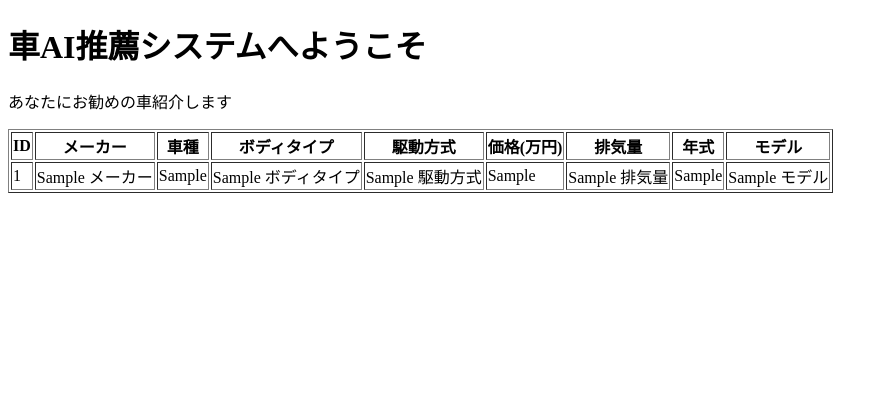
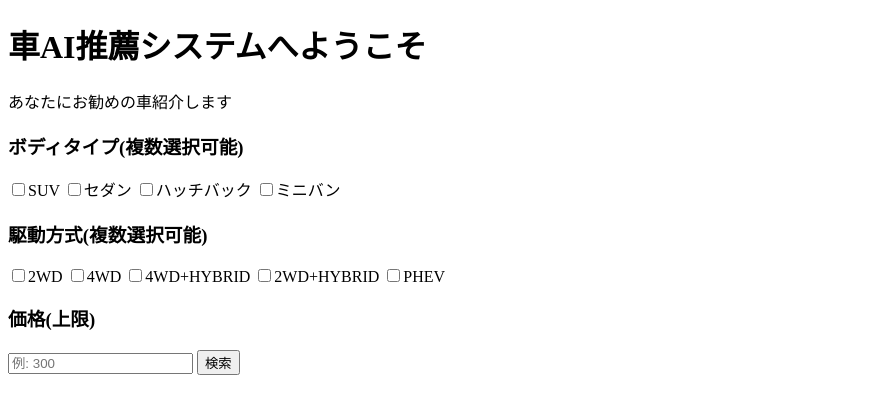
Before and after one commit to purotakeman/car_ai_recommendation_2, a Flask app: template templates/index.html in a window 1280 px wide. Shown: the top 414 px of the page, without its empty margins (0-888 px from the left). Run offline with Flask 3, Linux system fonts and the light colour scheme; the template is opened without the code that fills it: most values are stand-ins (such as "Sample title", 1, 10 or a date in 2020).

Commit message:
車複数選択可能にした

```diff
--- a/app.py
+++ b/app.py
@@ -1,4 +1,4 @@
-from flask import Flask, render_template
+from flask import Flask, render_template, request
 import pandas as pd
 
 app = Flask(__name__)
@@ -8,10 +8,33 @@ def load_car_data():
     df = pd.read_csv("car_data.csv")
     return df.to_dict(orient="records")  # 辞書型リストに変換
 
-@app.route("/")
+@app.route("/", methods=["GET", "POST"])
 def home():
-    car_list = load_car_data()
-    return render_template("index.html", cars=car_list)
+    cars = load_car_data()
+
+    if request.method == "POST":
+        # ユーザーの選択を取得
+        body_types = request.form.getlist("body_type")
+        drive_types = request.form.getlist("drive_type")
+        max_price = request.form.get("max_price")
+
+        #フィルタリング処理
+        filtered_cars = []
+        for car in cars:
+            # ボディタイプのいずれかにマッチするか
+            if body_types and car["ボディタイプ"] not in body_types:
+                continue
+            # 駆動方式のいずれかにマッチするか
+            if drive_types and car["駆動方式"] not in drive_types:
+                continue
+            # 上限価格の条件
+            if max_price and int(car["価格(万円)"]) > int(max_price):
+                continue
+            filtered_cars.append(car)
+
+        return render_template("index.html", cars=filtered_cars)
+
+    return render_template("index.html", cars=cars)
 
 if __name__ == "__main__":
     app.run(debug=True)
--- /dev/null
+++ b/car_data.csv
@@ -0,0 +1,6 @@
+id,メーカー,車種,ボディタイプ,駆動方式,価格(万円),排気量,年式,モデル
+1,トヨタ,プリウス,ハッチバック,2WD,250,,,
+2,ホンダ,N-BOX,軽自動車,2WD,150,,,
+3,日産,エクストレイル,SUV,4WD,300,,,
+4,スバル,フォレスター,SUV,4WD,350,,,
+5,マツダ,ロードスター,オープンカー,2WD,400,,,
--- a/templates/index.html
+++ b/templates/index.html
@@ -4,23 +4,31 @@
     <meta charset="UTF-8">
     <meta name="viewport" content="width=device-width, initial-scale=1.0">
     <title>AI自動車診断</title>
-    <!-- <script> -->
-        <!-- async function sendRequest() { -->
-            <!-- let response = await fetch('/recommend', { -->
-                <!-- method: 'post', -->
-                <!-- headers: { 'Content-Type': 'application/json' }, -->
-                <!-- body: JSON.stringify({"example": "data"}) -->
-            <!-- }); -->
-            <!-- let result = await response.json(); -->
-            <!-- console.log(result); -->
-        <!-- } -->
-    <!-- </script> -->
+
 </head>
 <body>
     <h1>車AI推薦システムへようこそ</h1>
     <p>あなたにお勧めの車紹介します</p>
-    <!-- <button onclick="sendRequest()">推薦を受ける</button> -->
-     <table border="1">
+    <form method="POST" action="/">
+        <h3>ボディタイプ(複数選択可能)</h3>
+        <label><input type="checkbox" name="body_type" value="SUV">SUV</label>
+        <label><input type="checkbox" name="body_type" value="セダン">セダン</label>
+        <label><input type="checkbox" name="body_type" value="ハッチバック">ハッチバック</label>
+        <label><input type="checkbox" name="body_type" value="ミニバン">ミニバン</label>
+
+        <h3>駆動方式(複数選択可能)</h3>
+        <label><input type="checkbox" name="drive_type" value="2WD">2WD</label>
+        <label><input type="checkbox" name="drive_type" value="4WD">4WD</label>
+        <label><input type="checkbox" name="drive_type" value="4WD+HYBRID">4WD+HYBRID</label>
+        <label><input type="checkbox" name="drive_type" value="2WD+HYBRID">2WD+HYBRID</label>
+        <label><input type="checkbox" name="drive_type" value="PHEV">PHEV</label>
+
+        <h3>価格(上限)</h3>
+        <input type="number" name="max_price" placeholder="例: 300">
+
+        <button type="submit">検索</button>
+    </form>
+     <!-- <table border="1">
         <tr>
             <th>ID</th>
             <th>メーカー</th>
@@ -45,6 +53,6 @@
             <td>{{ car['モデル'] }}</td>
         </tr>
         {% endfor %}
-     </table>
+     </table> -->
 </body>
 </html>
```
